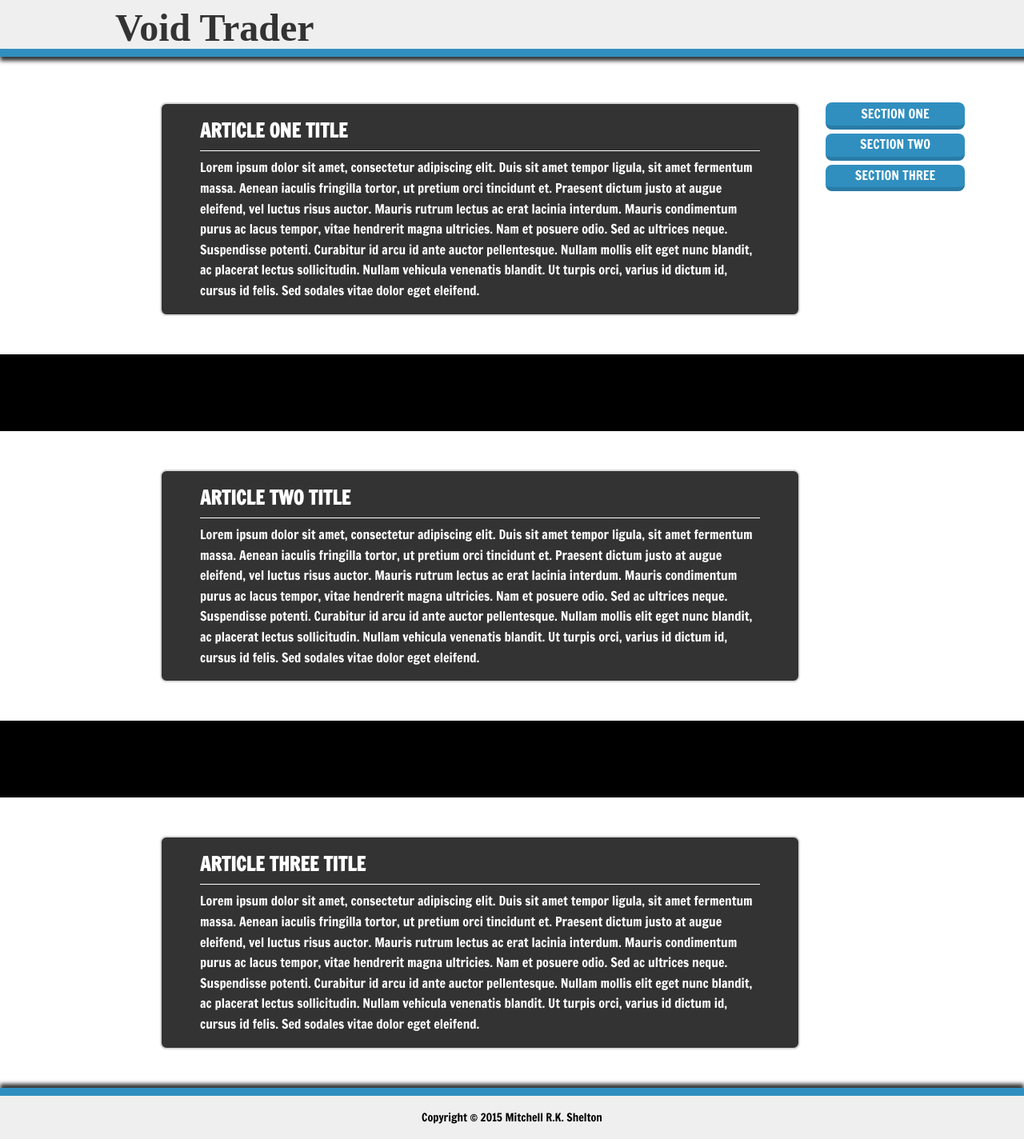
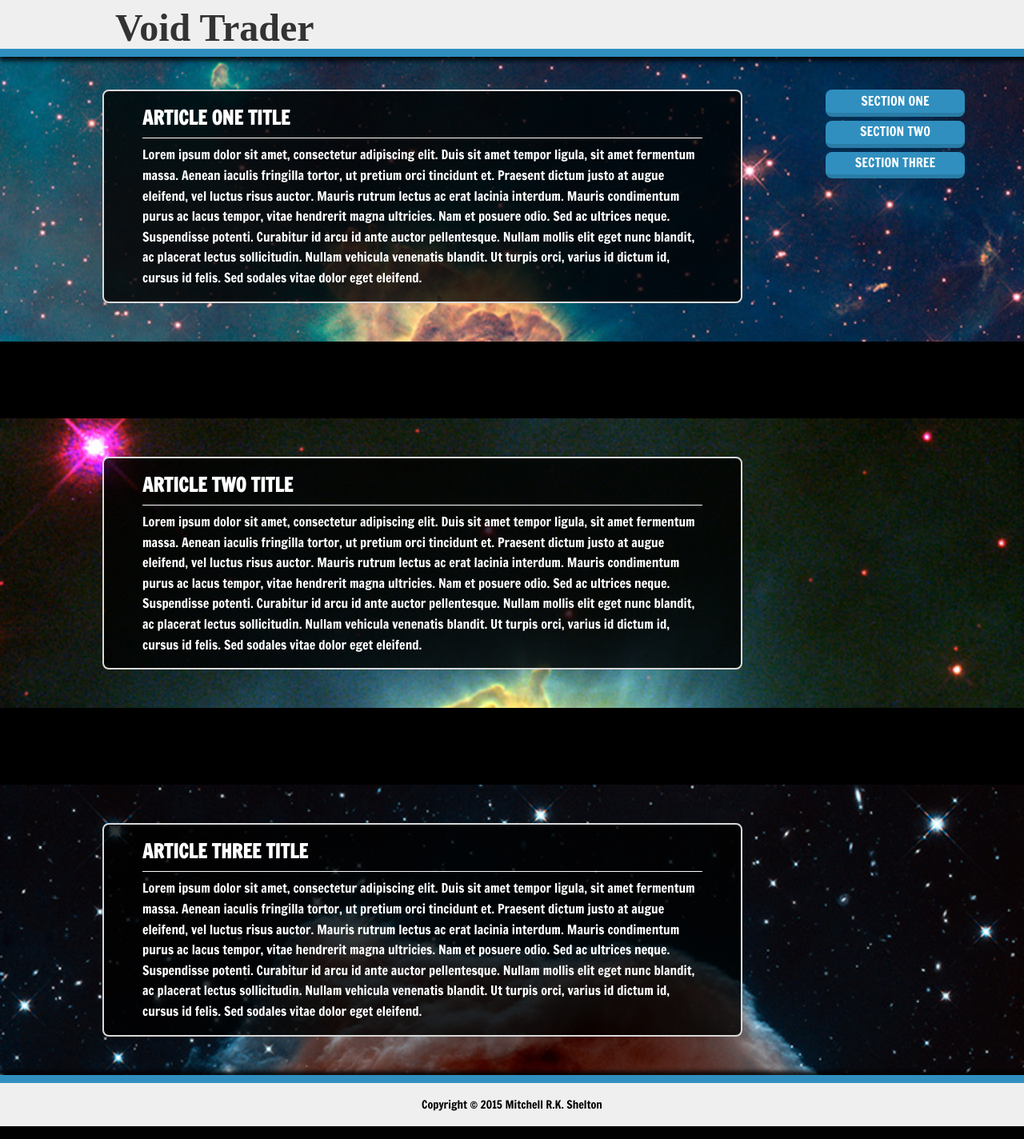
Before and after one commit to mitchellshelton/voidtrader.com, a PHP site: page / in a window 1280 px wide. Shown: the whole page at 80% size. Run offline with PHP 8.4, Linux system fonts and the light colour scheme.

Commit message:
added backgrounds and fixed content area margin problems.

```diff
--- a/index.php
+++ b/index.php
@@ -30,6 +30,7 @@
   </aside>
 
   <article class="article-one article">
+    <div class="article-content-container">
       <div class="article-content">
         <h2 class="article-title">Article One Title</h2>
         <div class="article-text">
@@ -38,11 +39,13 @@
           </p>
         </div>
       </div>
+    </div>
   </article>
 
   <div class="article-divider"></div>
 
   <article class="article-two article">
+    <div class="article-content-container">
       <div class="article-content">
         <h2 class="article-title">Article Two Title</h2>
         <div class="article-text">
@@ -51,17 +54,20 @@
           </p>
         </div>
       </div>
+    </div>
   </article>
 
   <div class="article-divider"></div>
 
   <article class="article-three article">
+    <div class="article-content-container">
       <div class="article-content">
         <h2 class="article-title">Article Three Title</h2>
         <div class="article-text">
           <p>
             Lorem ipsum dolor sit amet, consectetur adipiscing elit. Duis sit amet tempor ligula, sit amet fermentum massa. Aenean iaculis fringilla tortor, ut pretium orci tincidunt et. Praesent dictum justo at augue eleifend, vel luctus risus auctor. Mauris rutrum lectus ac erat lacinia interdum. Mauris condimentum purus ac lacus tempor, vitae hendrerit magna ultricies. Nam et posuere odio. Sed ac ultrices neque. Suspendisse potenti. Curabitur id arcu id ante auctor pellentesque. Nullam mollis elit eget nunc blandit, ac placerat lectus sollicitudin. Nullam vehicula venenatis blandit. Ut turpis orci, varius id dictum id, cursus id felis. Sed sodales vitae dolor eget eleifend.
           </p>
+        </div>
       </div>
     </div>
   </article>
--- a/style/sass/layout/_article.scss
+++ b/style/sass/layout/_article.scss
@@ -2,13 +2,16 @@
   color: $c-white;
 }
 
+.article-content-container {
+  @include stagecenter();
+  padding: 3em 0;
+}
+
 .article-content {
+  max-width: 43.75em;
   padding: 0.5em 3em;
   border: 2px solid $c-grey;
   border-radius: 0.5em;
-  margin: 3em auto 3em px-to-em(200);
-  width: 100%;
-  max-width: 43.75em;
   background-color: rgba($c-black, 0.8);
 }
 
@@ -31,3 +34,21 @@
   background-color: $c-black;
   padding: 3em;
 }
+
+.article-one {
+  background-image: url('../images/article-bg-01.jpg');
+}
+
+.article-two {
+  background-image: url('../images/article-bg-02.jpg');
+}
+
+.article-three {
+  background-image: url('../images/article-bg-03.jpg');
+}
+
+.article-one,
+.article-two,
+.article-three {
+  background-size: cover;
+}
--- a/style/sass/layout/_main.scss
+++ b/style/sass/layout/_main.scss
@@ -11,5 +11,5 @@ body {
 html,
 body {
   height: 100%;
-  padding-top: 2.5em;
+  padding-top: 2em;
 }
--- a/style/sass/layout/_sidebar.scss
+++ b/style/sass/layout/_sidebar.scss
@@ -3,7 +3,7 @@
 }
 .navigation {
   position: fixed;
-  top: 8em;
+  top: 7em;
   float: right;
   left: 64.5em;
 }
--- a/style/style.css
+++ b/style/style.css
@@ -485,18 +485,24 @@ body {
 html,
 body {
   height: 100%;
-  padding-top: 2.5em; }
+  padding-top: 2em; }
 
 .article {
   color: #ffffff; }
 
+.article-content-container {
+  margin: 0 auto;
+  width: 100%;
+  max-width: 64em;
+  padding: 3em 0; }
+  .no-mediaqueries .article-content-container {
+    width: 64em; }
+
 .article-content {
+  max-width: 43.75em;
   padding: 0.5em 3em;
   border: 2px solid #d9d9d9;
   border-radius: 0.5em;
-  margin: 3em auto 3em 12.5em;
-  width: 100%;
-  max-width: 43.75em;
   background-color: rgba(0, 0, 0, 0.8); }
 
 .article-title {
@@ -515,6 +521,20 @@ body {
   background-color: #000000;
   padding: 3em; }
 
+.article-one {
+  background-image: url("../images/article-bg-01.jpg"); }
+
+.article-two {
+  background-image: url("../images/article-bg-02.jpg"); }
+
+.article-three {
+  background-image: url("../images/article-bg-03.jpg"); }
+
+.article-one,
+.article-two,
+.article-three {
+  background-size: cover; }
+
 .sidebar {
   margin: 0 auto;
   width: 100%;
@@ -524,7 +544,7 @@ body {
 
 .navigation {
   position: fixed;
-  top: 8em;
+  top: 7em;
   float: right;
   left: 64.5em; }
 
```
Also changed, not shown: images/article-bg-01.jpg (added), images/article-bg-02.jpg (added), images/article-bg-03.jpg (added), 1 other file. Lines whose indentation alone changed are shown as unchanged.
